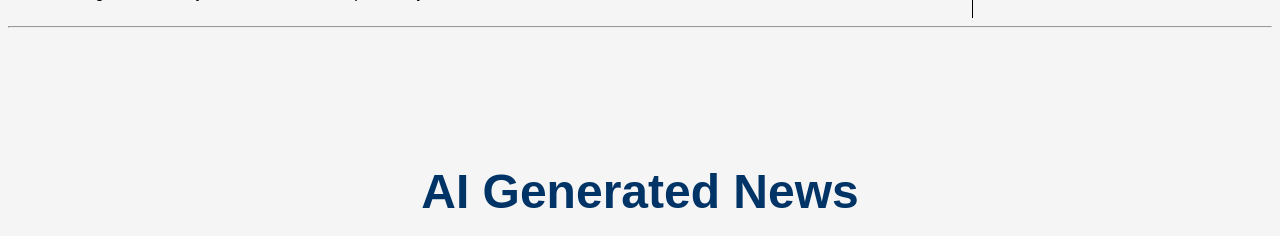
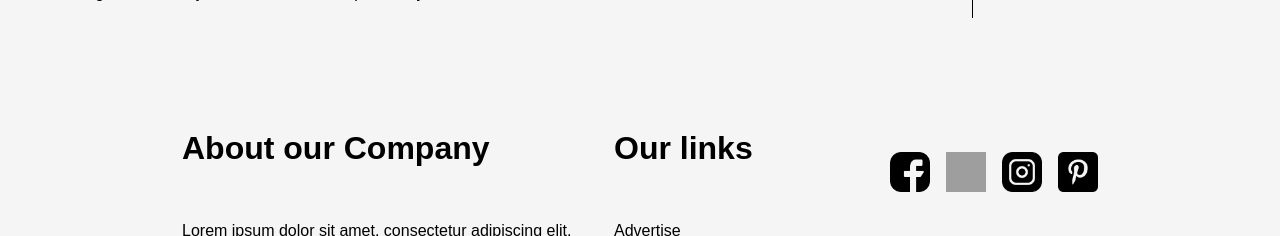
Before and after one commit to rroni69/News-Web-Page, a PHP site: page /Sports.html in a window 1280 px wide; the page is wider, and only the part inside the window is pictured. Shown: the part 1134-1370 px from the top of that part. Run offline with PHP 8.4, Linux system fonts and the light colour scheme; grey boxes are pictures that could not be loaded.

Commit message:
Rregullim

```diff
--- a/Sports.html
+++ b/Sports.html
@@ -178,44 +178,50 @@
         </div>
       </div>
     </section>
-    <hr />
-    <section class="slider">
-      <div class="figure-h1"><h1>AI Generated News</h1></div>
+  <br/>
+  <br/>
+  <br/>
+  <br/>
+  <br/>
+  <footer class="footer">
+    <div class="footer-container">
+      <div class="about-us__footer">
+        <h1 class="footer-h1">About our Company</h1>
+        <br/>
+        <p>
+          Lorem ipsum dolor sit amet, consectetur adipiscing elit, sed do eiusmod tempor incididunt ut labore et dolore magna aliqua. Ut enim ad minim veniam, quis nostrud exercitation ullamco laboris nisi ut aliquip ex ea commodo consequat. Duis aute irure dolor in reprehenderit in voluptate velit esse cillum dolore eu fugiat nulla pariatur. Excepteur sint occaecat cupidatat non proident, sunt in culpa qui officia deserunt mollit anim id est laborum.
 
-      <figure class="carousell-wrapper">
-        <div class="carousell-image-container">
-          <img
-            src="./Fake news Images/ResizedFakeNews/resized_news_image_0.png"
-            alt=""
-            class="carousell-image"
-          />
+Copyright 2024 ER Company. All rights reserved.
+
+
+
+
+        </p>
+        <p>Copyright 2024 ER Company.All right reserved.</p>
+      </div>
+      <div class="our-links__footer">
+        <h1 class="footer-h1">Our links</h1>
+        <br/>
+        <p>Advertise</p>
+        <p>Support</p>
+        <p>Our company</p>
+        <p>Contact</p>
+      </div>
+      <div class="social-media__footer">
+        <div class="social-media__icons">
+          <img class="social-media__pictures" src="Images/facebook.png"/>
+          <img class="social-media__pictures" src="Images/twitter.png"/>
+          <img class="social-media__pictures" src="Images/instagram.png"/>
+          <img class="social-media__pictures" src="Images/pinterest.png"/>
         </div>
-
-        <div class="nature-img__container">
-          <img
-            src="./Fake news Images/ResizedFakeNews/resized_news_image_1.png"
-            alt="God like figure"
-          />
+        <div class="footer-text">
+          <p>Term of Use</p>
+          <p>Privacy Policy</p>
+          <p>Designed by ER</p>
         </div>
-        <div class="nature-img__container">
-          <img
-            src="./Fake news Images/ResizedFakeNews/resized_news_image_2.png"
-          />
-        </div>
-        <div class="nature-img__container">
-          <img
-            src="./Fake news Images/ResizedFakeNews/resized_news_image_3.png"
-            alt="T-rex image"
-          />
-        </div>
-        <div class="nature-img__container">
-          <img
-            src="./Images/Images-nature/HD-wallpaper-
-          nature-lake-forest-2020-high-quality.jpg"
-            alt=""
-          />
-        </div>
-      </figure>
-    </section>
+       </div>
+     </div>
+    </div>
+   </footer>
   </body>
 </html>
--- a/styles.css
+++ b/styles.css
@@ -477,3 +477,29 @@ body {
   gap: 1.5rem;
   border-radius: 8px;
 }
+
+.social-media__footer {
+  text-align: center;
+  margin-top: 1.5rem;
+}
+
+.social-media__icons {
+  display: flex;
+  justify-content: center;
+  gap: 1rem;
+}
+
+.social-media__pictures {
+  width: 40px;
+  height: 40px;
+}
+
+.footer-text {
+  margin-top: 1rem;
+  font: size 14px;;
+  color: #555;
+}
+
+.footer-text p {
+  margin: 3rem 0;
+}
```
